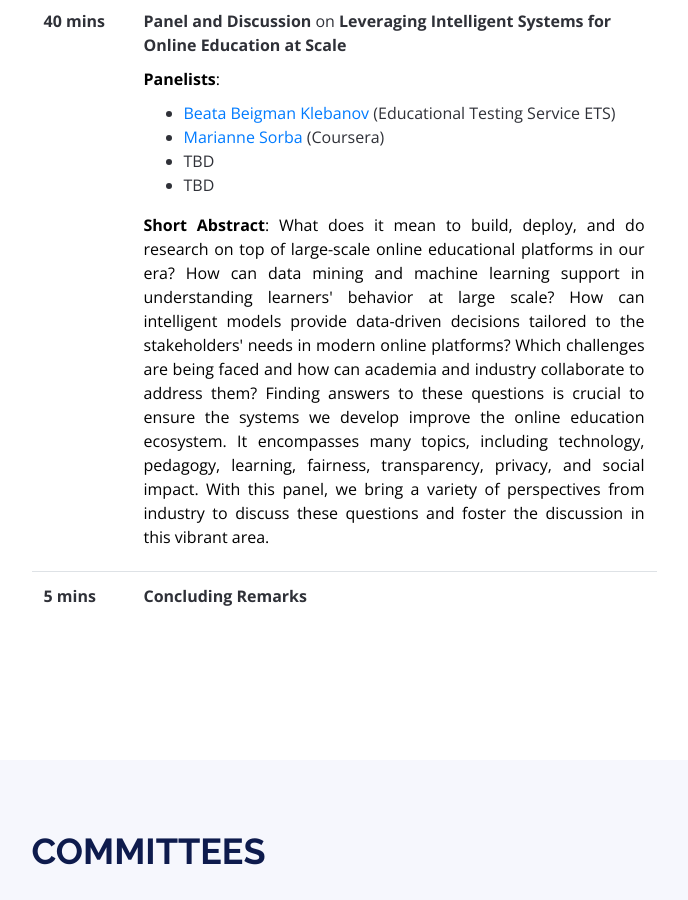
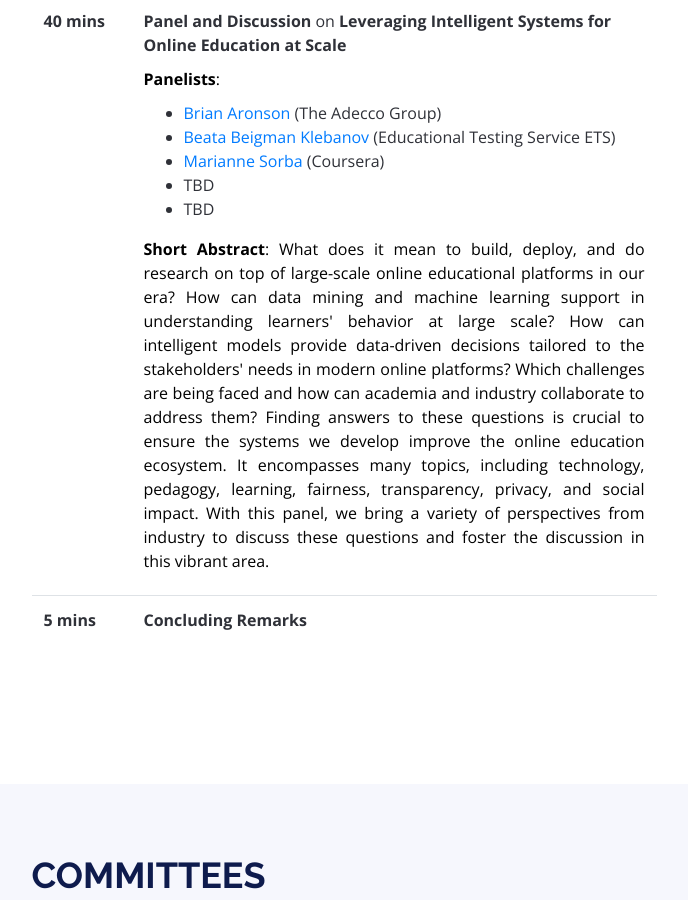
Before and after one commit to mirkomarras/L2D-WSDM2021, a plain HTML site: page index.html in a window 1280 px wide. Shown: the part 6911-7811 px from the top of the page, without its empty margins (296-984 px from the left). Drawn offline with nearby package versions, Linux system fonts and the light colour scheme.

Commit message:
Inserted panelists

```diff
--- a/index.html
+++ b/index.html
@@ -306,6 +306,7 @@
 							<strong>Panel and Discussion</strong> on <strong>Leveraging Intelligent Systems for Online Education at Scale</strong>
 							<p><strong>Panelists</strong>:</p>
 							<ul>
+							    <li><a href="https://www.linkedin.com/in/brian-aronson-891297113" target="_blank"> Brian Aronson</a> (The Adecco Group)</li>
 								<li><a href="https://www.linkedin.com/in/beata-beigman-klebanov-a72a704" target="_blank"> Beata Beigman Klebanov</a> (Educational Testing Service ETS)</li>
 								<li><a href="https://www.linkedin.com/in/marianne-sorba" target="_blank"> Marianne Sorba</a> (Coursera)</li>
 								<li>TBD</li>
```
